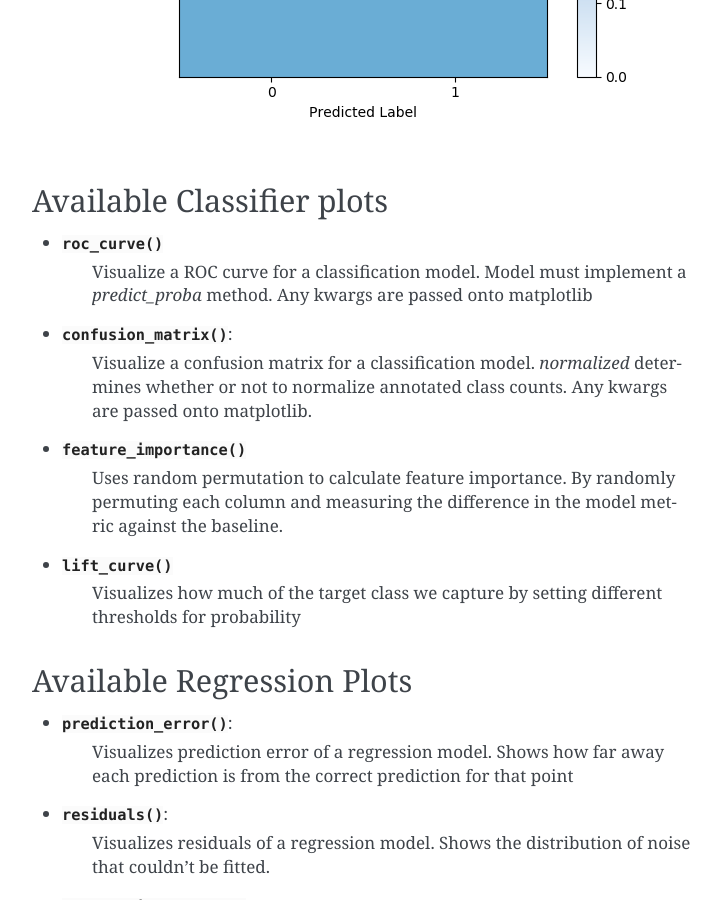
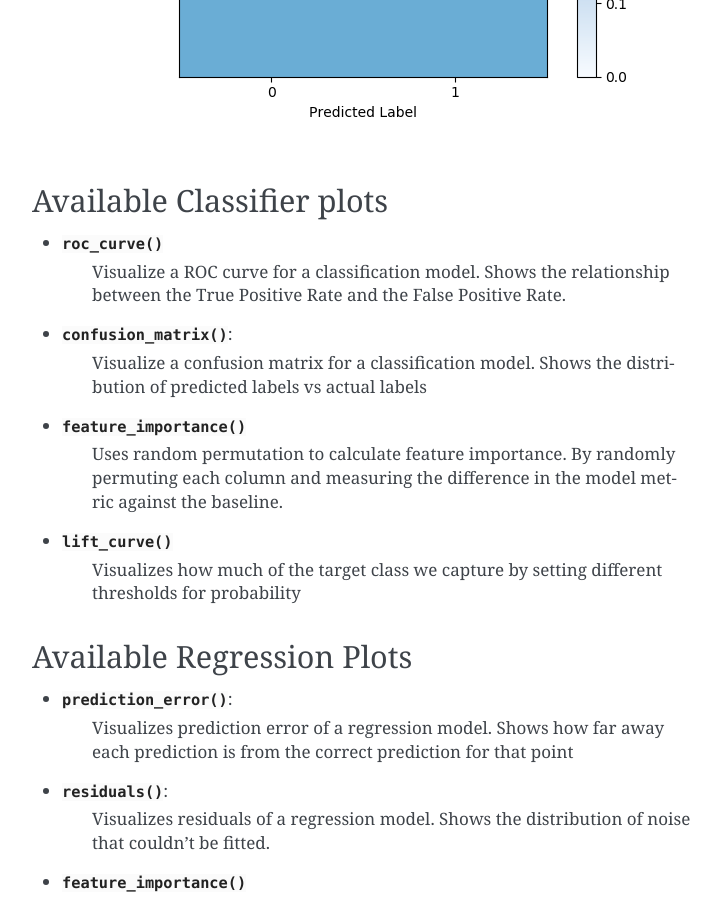
Before and after one commit to andersbogsnes/ml_tooling, a Sphinx documentation site: the page built from docs/plotting.rst, in a window 1280 px wide and 900 px high, scrolled down 1484 px. Shown: the whole window, without its empty margins (388-1109 px from the left). Built offline with Sphinx 7.4.7, drawn with Linux system fonts in a browser that asks for light colours.

Commit message:
Cleaned up plotting docs

```diff
--- a/docs/plots.inc.rst
+++ b/docs/plots.inc.rst
@@ -1,5 +1,5 @@
 Plots
-=====
+-----
 
 .. automodule:: ml_tooling.plots
     :members:
--- a/docs/plotting.rst
+++ b/docs/plotting.rst
@@ -36,13 +36,16 @@
 Available Classifier plots
 --------------------------
 - :meth:`~ClassificationVisualize.roc_curve`
-    Visualize a ROC curve for a classification model. Model must implement a `predict_proba` method. Any kwargs are passed onto matplotlib
+    Visualize a ROC curve for a classification model.
+    Shows the relationship between the True Positive Rate and the False Positive Rate.
 
 - :meth:`~ClassificationVisualize.confusion_matrix`:
-    Visualize a confusion matrix for a classification model. `normalized` determines whether or not to normalize annotated class counts. Any kwargs are passed onto matplotlib.
+    Visualize a confusion matrix for a classification model.
+    Shows the distribution of predicted labels vs actual labels
 
 - :meth:`~ClassificationVisualize.feature_importance`
-    Uses random permutation to calculate feature importance. By randomly permuting each column and measuring the difference in the model metric against the baseline.
+    Uses random permutation to calculate feature importance.
+    By randomly permuting each column and measuring the difference in the model metric against the baseline.
 
 - :meth:`~ClassificationVisualize.lift_curve`
     Visualizes how much of the target class we capture by setting different thresholds for probability
```
Also changed, not shown: docs/index.rst (+6 -2 lines).
